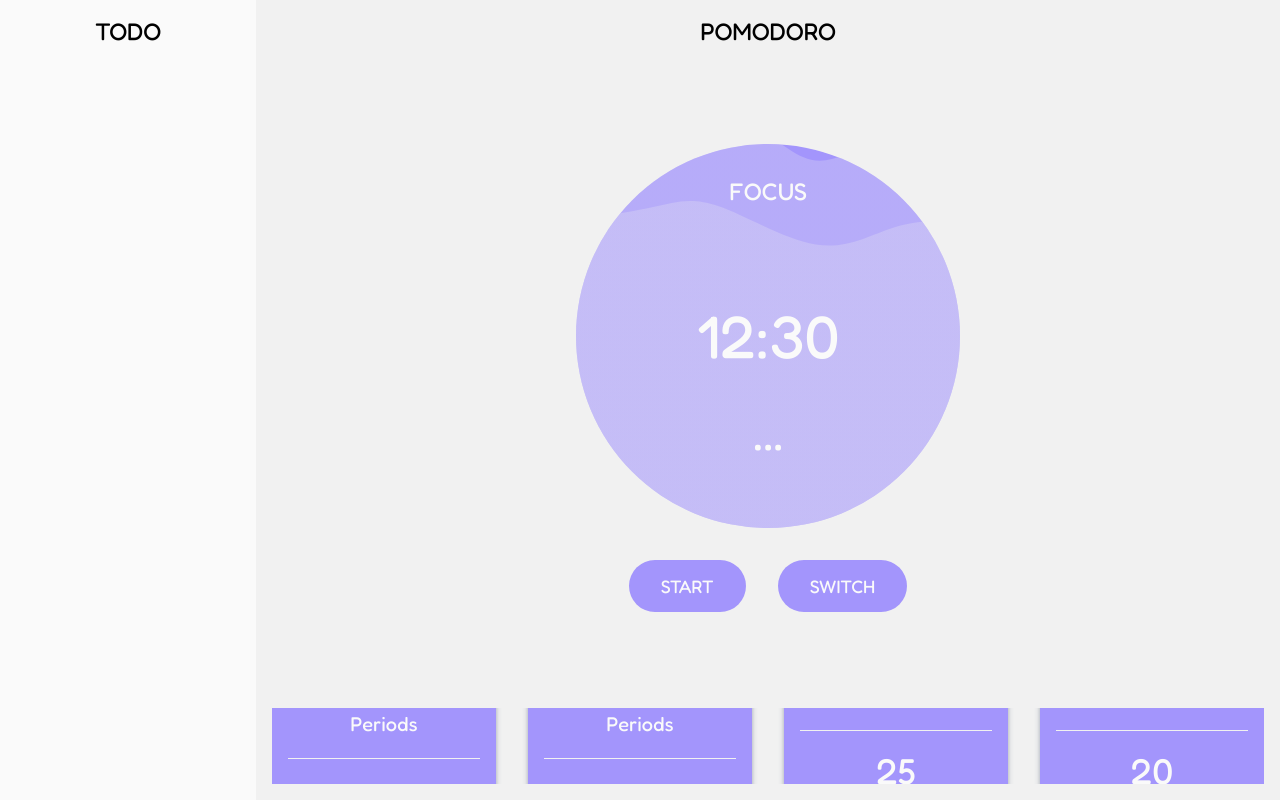
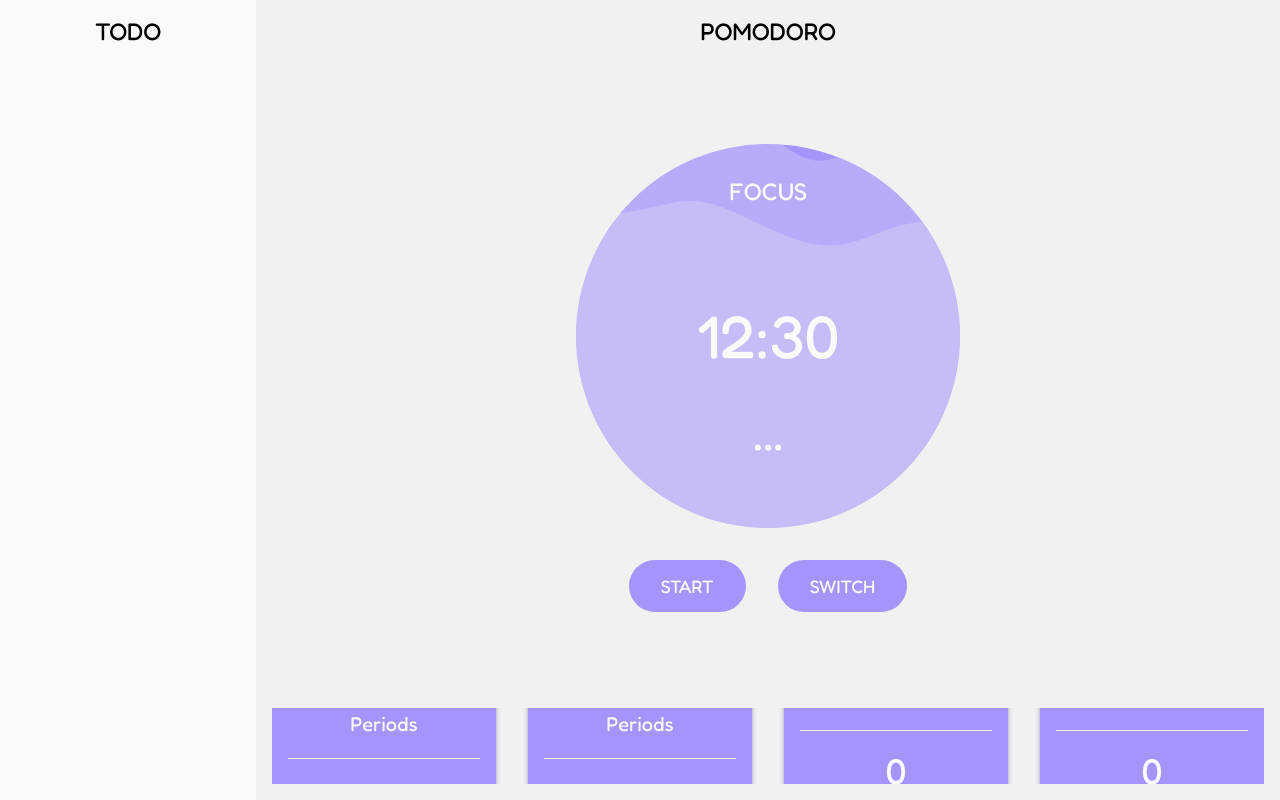
Before and after one commit to vChrisL/Pomodor, a React (Vite) app: page / in a window 1280 px wide. Built offline with nearby package versions, Linux system fonts and the light colour scheme.

Commit message:
added total focus and break period counters

```diff
--- a/src/App.tsx
+++ b/src/App.tsx
@@ -26,6 +26,8 @@ function App() {
   const incrementPeriod = useStatisticsStore(state => state.incrementPeriod);
   const currentFocusPeriods = useStatisticsStore(state => state.currentFocusPeriods);
   const currentBreakPeriods = useStatisticsStore(state => state.currentBreakPeriods);
+  const totalFocusPeriods = useStatisticsStore(state => state.totalFocusPeriods);
+  const totalBreakPeriods = useStatisticsStore(state => state.totalBreakPeriods);
 
   // Update time when focusTime state changes
   useEffect((): void => {
@@ -150,8 +152,8 @@ function App() {
         `}>
           <CounterCard message={"Current Focus Periods"} count={currentFocusPeriods}></CounterCard>
           <CounterCard message={"Current Break Periods"} count={currentBreakPeriods}></CounterCard>
-          <CounterCard message={"Total Focus Periods"} count={25}></CounterCard>
-          <CounterCard message={"Total Break Periods"} count={20}></CounterCard>
+          <CounterCard message={"Total Focus Periods"} count={totalFocusPeriods}></CounterCard>
+          <CounterCard message={"Total Break Periods"} count={totalBreakPeriods}></CounterCard>
         </div>
       </main>
 
--- a/src/stores/PomodoroStatisticsStore.ts
+++ b/src/stores/PomodoroStatisticsStore.ts
@@ -3,6 +3,8 @@ import {create} from "zustand/react";
 type StatisticsStore = {
   currentFocusPeriods: number,
   currentBreakPeriods: number,
+  totalFocusPeriods: number,
+  totalBreakPeriods: number,
   incrementPeriod: (isFocusPeriod: boolean) => void,
 }
 
@@ -14,12 +16,16 @@ type StatisticsStore = {
 export const useStatisticsStore = create<StatisticsStore>(set => ({
   currentFocusPeriods: 0,
   currentBreakPeriods: 0,
+  totalFocusPeriods: 0,
+  totalBreakPeriods: 0,
   incrementPeriod: (isFocusPeriod: boolean): void => {
     if(isFocusPeriod) {
-      set(state => ({ currentFocusPeriods: state.currentFocusPeriods + 1 }))
+      set(state => ({ currentFocusPeriods: state.currentFocusPeriods + 1 }));
+      set(state => ({ totalFocusPeriods: state.totalFocusPeriods + 1 }));
     }
     else {
-      set(state => ({ currentBreakPeriods: state.currentBreakPeriods + 1 }))
+      set(state => ({ currentBreakPeriods: state.currentBreakPeriods + 1 }));
+      set(state => ({ totalBreakPeriods: state.totalBreakPeriods + 1 }));
     }
   }
 }));
```
